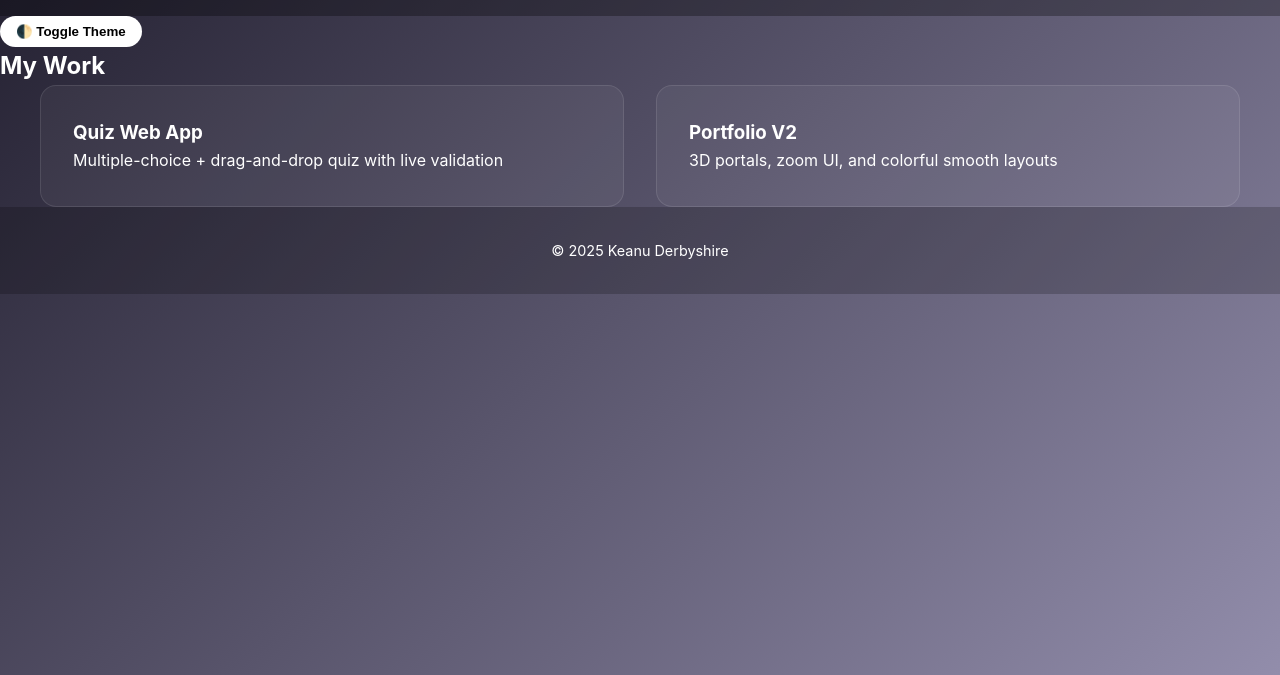
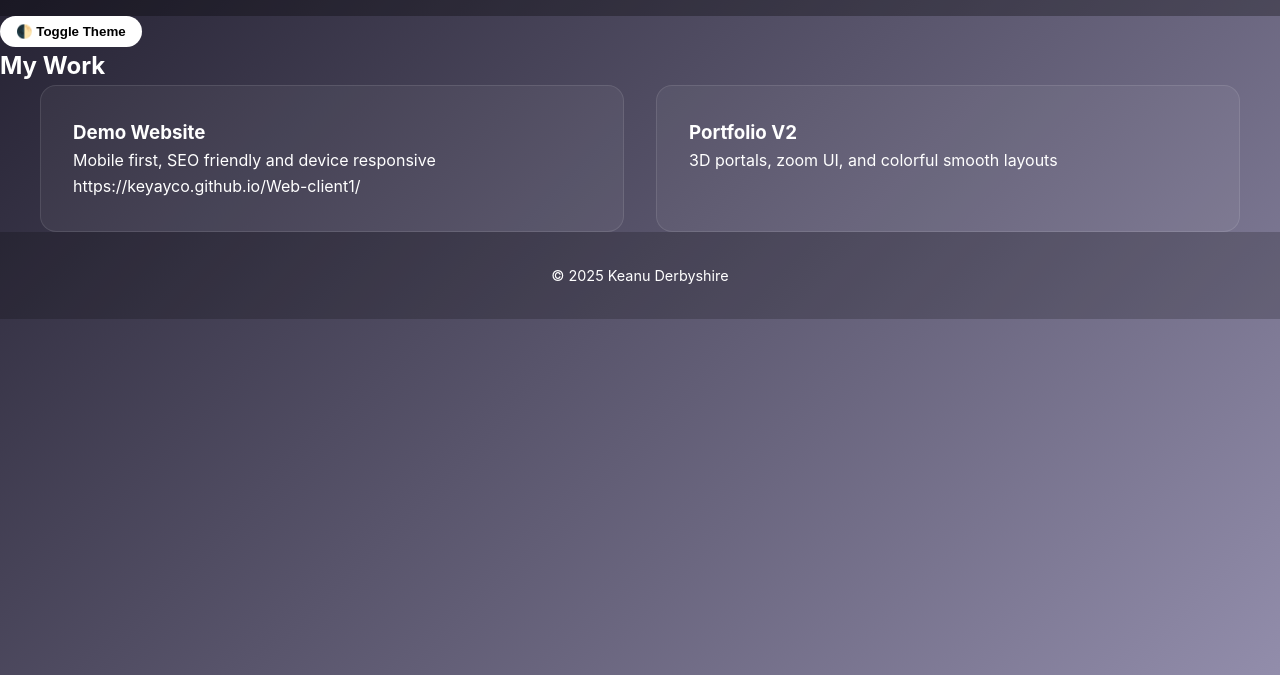
Before and after one commit to Keyayco/keanu-webportfolio, a plain HTML site: page projects.html in a window 1280 px wide. Shown: the part 125-800 px from the top of the page. Drawn offline with Linux system fonts and the light colour scheme.

Commit message:
Update portfolio content

```diff
--- a/projects.html
+++ b/projects.html
@@ -27,8 +27,10 @@
     <h2>My Work</h2>
     <div class="project-grid">
       <div class="project-card">
-        <h3>Quiz Web App</h3>
-        <p>Multiple-choice + drag-and-drop quiz with live validation</p>
+        <h3>Demo Website</h3>
+        <p>Mobile first, SEO friendly and device responsive
+          https://keyayco.github.io/Web-client1/
+        </p>
       </div>
       <div class="project-card">
         <h3>Portfolio V2</h3>
```
